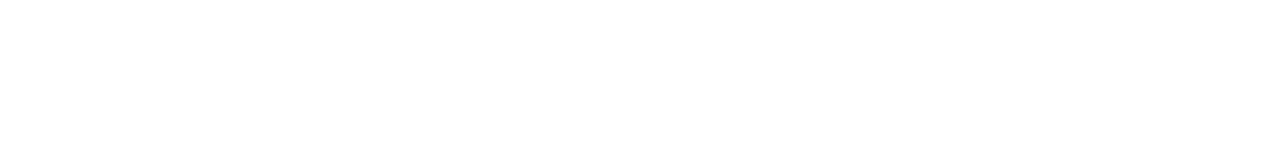
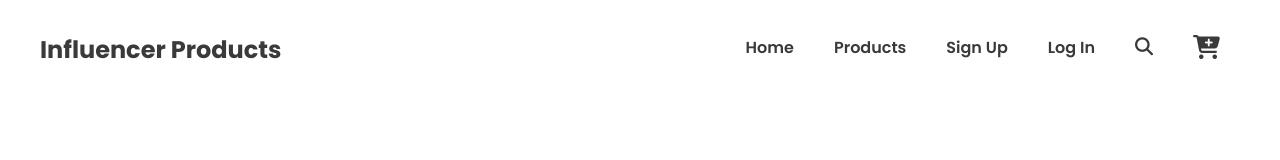
Before and after one commit to EmtiazHossainE2/influencer-products, a plain HTML site: page index.html in a window 1280 px wide. Drawn offline with Linux system fonts and the light colour scheme.

Commit message:
nav bar added

```diff
--- a/index.html
+++ b/index.html
@@ -4,9 +4,33 @@
     <meta charset="UTF-8">
     <meta http-equiv="X-UA-Compatible" content="IE=edge">
     <meta name="viewport" content="width=device-width, initial-scale=1.0">
-    <title>Influencer Products</title>
+    <!-- Font Awesome  -->
+    <script src="https://kit.fontawesome.com/526e89685c.js" crossorigin="anonymous"></script>
+
+    <!-- Style Sheets Start -->
+    <link rel="stylesheet" href="style.css">
+    <!-- Style Sheets  End -->
+    <title>Influencer Products | 2022</title>
 </head>
 <body>
-
+    <!-- Header Area Start   -->
+    <div class="container">
+        <header>
+            <nav >
+                <div class="logo">
+                    <a href="#">Influencer Products</a>
+                </div>
+                <ul class="navigation">
+                    <li><a href="">home</a></li>
+                    <li><a href="">products</a></li>
+                    <li><a href="">sign up</a></li>
+                    <li><a href="">log in</a></li>
+                    <li><a href=""><i class="fas fa-search"></i></a></li>
+                    <li><a href=""><i class="fas fa-cart-plus"></i></a></li>
+                </ul>
+            </nav>
+        </header>
+    </div>
+    <!-- Header Area End    -->
 </body>
 </html>
--- /dev/null
+++ b/style.css
@@ -0,0 +1,55 @@
+@import url('https://fonts.googleapis.com/css2?family=Poppins:wght@500;600;700&display=swap');
+
+/* -------------
+    Common styles
+------------------*/
+*{
+    margin: 0;
+    padding: 0;
+}
+body{
+    font-family: 'Poppins', sans-serif;
+}
+.container{
+    max-width: 1200px;
+    margin: 0 auto;
+    padding: 0 30px;
+}
+
+/*---------------
+     Header Area Start
+-------------------*/
+header{
+    margin-top: 15px;
+}
+nav{
+    display: flex;
+    justify-content: space-between;
+    align-items: center;
+}
+.logo a{
+    text-decoration: none;
+    font-size: 24px;
+    color: #3A3A3A;
+    font-weight: bold;
+}
+.navigation{
+    display: flex;
+
+}
+.navigation li{
+    list-style: none;
+    margin: 20px;
+}
+.navigation li a{
+    text-decoration: none;
+    text-transform: capitalize;
+    color: #3A3A3A;
+    font-weight: 600;
+}
+.fas.fa-search{
+    font-size: 18px;
+}
+.fas.fa-cart-plus{
+    font-size: 24px;
+}
```
